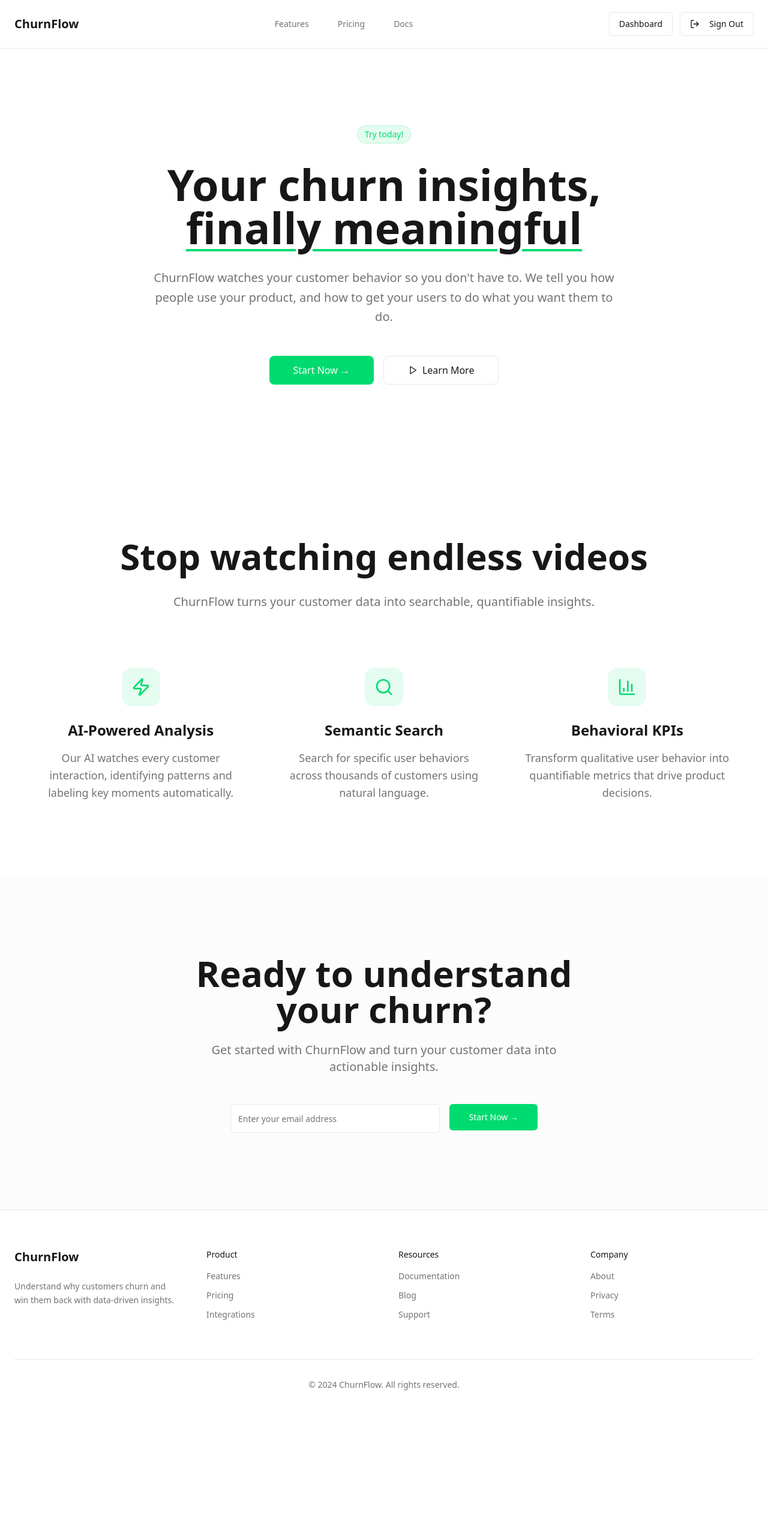
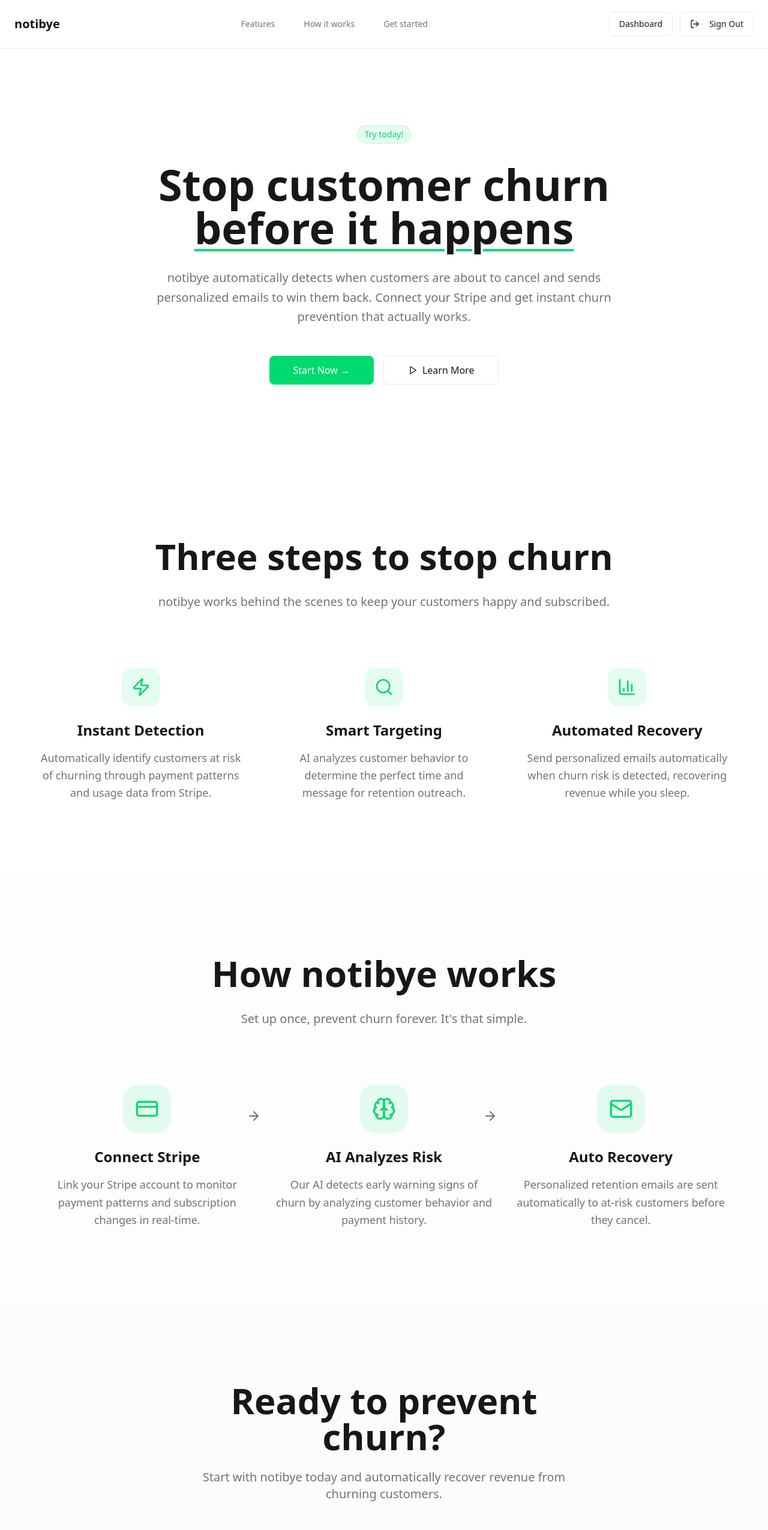
Before and after one commit to DaInfernalCoder/notibye, a React (Vite) app: page / in a window 1280 px wide. Shown: the top 2550 px of the page at 60% size. Before the commit the page ends 2382 px from the top, so only its background shows below. Built offline with nearby package versions, Linux system fonts and the light colour scheme.

Commit message:
Refactor: Improve landing page and header
- Updated the landing page content to reflect the product "Notibye".
- Improved the header with sticky positioning, animations, and functional hyperlinks.
- Modified the HeroSection, FeaturesSection, CTASection, and Header components.

```diff
--- a/index.html
+++ b/index.html
@@ -3,12 +3,12 @@
   <head>
     <meta charset="UTF-8" />
     <meta name="viewport" content="width=device-width, initial-scale=1.0" />
-    <title>ChurnFlow - Know Why Your Customers Leave</title>
-    <meta name="description" content="Understand why customers churn and win them back with data-driven insights. Connect Stripe + PostHog + Email for instant churn analytics." />
-    <meta name="author" content="ChurnFlow" />
+    <title>notibye - Stop Customer Churn Before It Happens</title>
+    <meta name="description" content="Automatically detect customers about to cancel and send personalized emails to win them back. Connect Stripe for instant churn prevention." />
+    <meta name="author" content="notibye" />
 
-    <meta property="og:title" content="ChurnFlow - Know Why Your Customers Leave" />
-    <meta property="og:description" content="Understand why customers churn and win them back with data-driven insights. Connect Stripe + PostHog + Email for instant churn analytics." />
+    <meta property="og:title" content="notibye - Stop Customer Churn Before It Happens" />
+    <meta property="og:description" content="Automatically detect customers about to cancel and send personalized emails to win them back. Connect Stripe for instant churn prevention." />
     <meta property="og:type" content="website" />
     <meta property="og:image" content="https://lovable.dev/opengraph-image-p98pqg.png" />
 
--- a/src/components/CTASection.tsx
+++ b/src/components/CTASection.tsx
@@ -16,10 +16,10 @@ const CTASection = () => {
     setLoading(true);
 
     try {
-      toast({
-        title: "Thanks for your interest!",
-        description: "Sign up now to get started with ChurnFlow.",
-      });
+              toast({
+                title: "Thanks for your interest!",
+                description: "Sign up now to get started with notibye.",
+              });
       navigate('/auth');
     } catch (error: any) {
       toast({
@@ -33,15 +33,15 @@ const CTASection = () => {
   };
 
   return (
-    <section className="py-32 bg-secondary/30">
+    <section id="cta" className="py-32 bg-secondary/30">
       <div className="container mx-auto px-6">
         <div className="max-w-2xl mx-auto text-center space-y-12">
           <div className="space-y-6">
             <h2 className="text-4xl lg:text-6xl font-bold">
-              Ready to understand your churn?
+              Ready to prevent churn?
             </h2>
             <p className="text-xl text-muted-foreground">
-              Get started with ChurnFlow and turn your customer data into actionable insights.
+              Start with notibye today and automatically recover revenue from churning customers.
             </p>
           </div>
 
--- a/src/components/FeaturesSection.tsx
+++ b/src/components/FeaturesSection.tsx
@@ -3,31 +3,31 @@ import { Search, BarChart3, Zap } from "lucide-react";
 const features = [
   {
     icon: Zap,
-    title: "AI-Powered Analysis",
-    description: "Our AI watches every customer interaction, identifying patterns and labeling key moments automatically."
+    title: "Instant Detection",
+    description: "Automatically identify customers at risk of churning through payment patterns and usage data from Stripe."
   },
   {
     icon: Search,
-    title: "Semantic Search",
-    description: "Search for specific user behaviors across thousands of customers using natural language."
+    title: "Smart Targeting",
+    description: "AI analyzes customer behavior to determine the perfect time and message for retention outreach."
   },
   {
     icon: BarChart3,
-    title: "Behavioral KPIs",
-    description: "Transform qualitative user behavior into quantifiable metrics that drive product decisions."
+    title: "Automated Recovery",
+    description: "Send personalized emails automatically when churn risk is detected, recovering revenue while you sleep."
   }
 ];
 
 const FeaturesSection = () => {
   return (
-    <section className="py-32 bg-background">
+    <section id="features" className="py-32 bg-background">
       <div className="container mx-auto px-6">
         <div className="text-center mb-24">
           <h2 className="text-4xl lg:text-6xl font-bold mb-8">
-            Stop watching endless videos
+            Three steps to stop churn
           </h2>
           <p className="text-xl text-muted-foreground max-w-3xl mx-auto">
-            ChurnFlow turns your customer data into searchable, quantifiable insights.
+            notibye works behind the scenes to keep your customers happy and subscribed.
           </p>
         </div>
 
--- a/src/components/Header.tsx
+++ b/src/components/Header.tsx
@@ -16,24 +16,24 @@ const Header = () => {
   };
 
   return (
-    <header className="bg-background border-b border-border">
+    <header className="bg-background/95 backdrop-blur-sm border-b border-border sticky top-0 z-50 animate-slide-down">
       <div className="container mx-auto px-6">
         <div className="flex items-center justify-between h-20">
           {/* Logo */}
           <div className="flex items-center">
-            <span className="text-xl font-semibold text-foreground">ChurnFlow</span>
+            <span className="text-xl font-semibold text-foreground">notibye</span>
           </div>
 
           {/* Desktop Navigation */}
           <nav className="hidden md:flex items-center gap-12">
-            <a href="#features" className="text-muted-foreground hover:text-foreground transition-colors text-sm">
+            <a href="#features" className="text-muted-foreground hover:text-foreground transition-colors text-sm scroll-smooth">
               Features
             </a>
-            <a href="#pricing" className="text-muted-foreground hover:text-foreground transition-colors text-sm">
-              Pricing
+            <a href="#how-it-works" className="text-muted-foreground hover:text-foreground transition-colors text-sm scroll-smooth">
+              How it works
             </a>
-            <a href="#docs" className="text-muted-foreground hover:text-foreground transition-colors text-sm">
-              Docs
+            <a href="#cta" className="text-muted-foreground hover:text-foreground transition-colors text-sm scroll-smooth">
+              Get started
             </a>
           </nav>
 
@@ -74,14 +74,14 @@ const Header = () => {
         {isMenuOpen && (
           <div className="md:hidden py-6 border-t border-border">
             <nav className="flex flex-col gap-6">
-              <a href="#features" className="text-muted-foreground hover:text-foreground transition-colors text-sm">
+              <a href="#features" className="text-muted-foreground hover:text-foreground transition-colors text-sm scroll-smooth">
                 Features
               </a>
-              <a href="#pricing" className="text-muted-foreground hover:text-foreground transition-colors text-sm">
-                Pricing
+              <a href="#how-it-works" className="text-muted-foreground hover:text-foreground transition-colors text-sm scroll-smooth">
+                How it works
               </a>
-              <a href="#docs" className="text-muted-foreground hover:text-foreground transition-colors text-sm">
-                Docs
+              <a href="#cta" className="text-muted-foreground hover:text-foreground transition-colors text-sm scroll-smooth">
+                Get started
               </a>
               <div className="flex flex-col gap-3 pt-6 border-t border-border">
                 {user ? (
--- a/src/components/HeroSection.tsx
+++ b/src/components/HeroSection.tsx
@@ -13,15 +13,15 @@ const HeroSection = () => {
             </div>
 
             <h1 className="text-5xl lg:text-7xl font-bold leading-tight">
-              Your churn insights,{" "}
+              Stop customer churn{" "}
               <span className="underline decoration-primary decoration-4 underline-offset-8">
-                finally meaningful
+                before it happens
               </span>
             </h1>
 
             <p className="text-xl text-muted-foreground leading-relaxed max-w-3xl mx-auto">
-              ChurnFlow watches your customer behavior so you don't have to. We tell you how people use your product,
-              and how to get your users to do what you want them to do.
+              notibye automatically detects when customers are about to cancel and sends personalized emails to win them back.
+              Connect your Stripe and get instant churn prevention that actually works.
             </p>
           </div>
 
--- /dev/null
+++ b/src/components/HowItWorksSection.tsx
@@ -0,0 +1,65 @@
+import { ArrowRight, CreditCard, Brain, Mail } from "lucide-react";
+
+const steps = [
+  {
+    icon: CreditCard,
+    title: "Connect Stripe",
+    description: "Link your Stripe account to monitor payment patterns and subscription changes in real-time."
+  },
+  {
+    icon: Brain,
+    title: "AI Analyzes Risk",
+    description: "Our AI detects early warning signs of churn by analyzing customer behavior and payment history."
+  },
+  {
+    icon: Mail,
+    title: "Auto Recovery",
+    description: "Personalized retention emails are sent automatically to at-risk customers before they cancel."
+  }
+];
+
+const HowItWorksSection = () => {
+  return (
+    <section id="how-it-works" className="py-32 bg-secondary/20">
+      <div className="container mx-auto px-6">
+        <div className="text-center mb-24">
+          <h2 className="text-4xl lg:text-6xl font-bold mb-8">
+            How notibye works
+          </h2>
+          <p className="text-xl text-muted-foreground max-w-3xl mx-auto">
+            Set up once, prevent churn forever. It's that simple.
+          </p>
+        </div>
+
+        <div className="max-w-6xl mx-auto">
+          <div className="grid md:grid-cols-3 gap-12 md:gap-8">
+            {steps.map((step, index) => (
+              <div key={index} className="relative">
+                <div className="text-center space-y-6">
+                  <div className="mx-auto w-20 h-20 bg-primary/10 rounded-3xl flex items-center justify-center">
+                    <step.icon className="w-10 h-10 text-primary" />
+                  </div>
+                  <div className="space-y-4">
+                    <h3 className="text-2xl font-semibold">{step.title}</h3>
+                    <p className="text-muted-foreground text-lg leading-relaxed">
+                      {step.description}
+                    </p>
+                  </div>
+                </div>
+
+                {/* Arrow between steps */}
+                {index < steps.length - 1 && (
+                  <div className="hidden md:block absolute top-10 left-full w-8 h-8 -ml-4">
+                    <ArrowRight className="w-6 h-6 text-muted-foreground" />
+                  </div>
+                )}
+              </div>
+            ))}
+          </div>
+        </div>
+      </div>
+    </section>
+  );
+};
+
+export default HowItWorksSection;
--- a/src/index.css
+++ b/src/index.css
@@ -115,4 +115,8 @@
   body {
     @apply bg-background text-foreground;
   }
+
+  html {
+    scroll-behavior: smooth;
+  }
 }
--- a/src/pages/Index.tsx
+++ b/src/pages/Index.tsx
@@ -1,6 +1,7 @@
 import Header from "@/components/Header";
 import HeroSection from "@/components/HeroSection";
 import FeaturesSection from "@/components/FeaturesSection";
+import HowItWorksSection from "@/components/HowItWorksSection";
 import CTASection from "@/components/CTASection";
 import Footer from "@/components/Footer";
 
@@ -11,6 +12,7 @@ const Index = () => {
       <main>
         <HeroSection />
         <FeaturesSection />
+        <HowItWorksSection />
         <CTASection />
       </main>
       <Footer />
--- a/tailwind.config.ts
+++ b/tailwind.config.ts
@@ -98,11 +98,22 @@ export default {
 					to: {
 						height: '0'
 					}
+				},
+				'slide-down': {
+					from: {
+						transform: 'translateY(-100%)',
+						opacity: '0'
+					},
+					to: {
+						transform: 'translateY(0)',
+						opacity: '1'
+					}
 				}
 			},
 			animation: {
 				'accordion-down': 'accordion-down 0.2s ease-out',
-				'accordion-up': 'accordion-up 0.2s ease-out'
+				'accordion-up': 'accordion-up 0.2s ease-out',
+				'slide-down': 'slide-down 0.3s ease-out'
 			}
 		}
 	},
```
